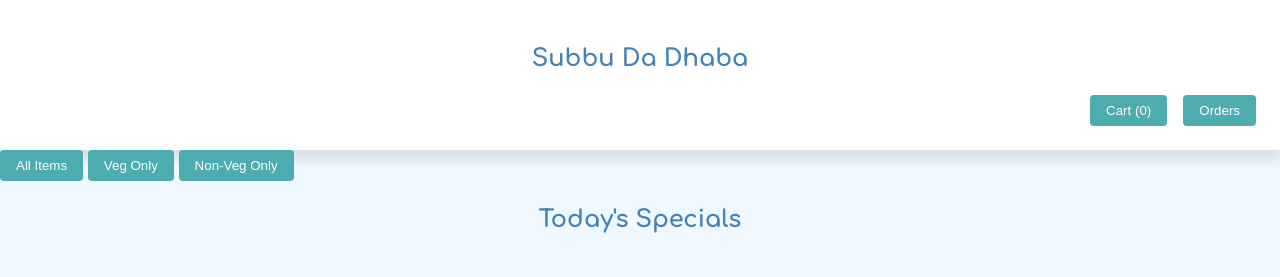
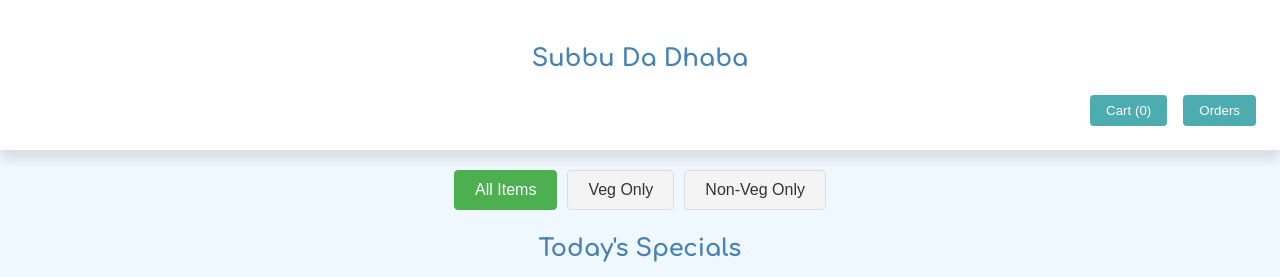
Before and after one commit to Jasbir25/restaurant_trial, a plain HTML site: page index.html in a window 1280 px wide. Shown: the top 277 px of the page. Drawn offline with Linux system fonts and the light colour scheme.

Commit message:
Update styles.css

```diff
--- a/styles.css
+++ b/styles.css
@@ -19,7 +19,6 @@
     font-weight: 700;
 }
 
-/* Rest of your existing CSS styles */
 html {
     scroll-behavior: smooth;
 }
@@ -164,7 +163,7 @@ button:active {
 }
 
 .modal {
-    background-color: rgba(0, 0, 0, 0.5); /* Semi-transparent background */
+    background-color: rgba(0, 0, 0, 0.5);
     display: none;
     position: fixed;
     z-index: 1;
@@ -181,9 +180,9 @@ button:active {
     border-radius: 8px;
     box-shadow: 0 4px 12px rgba(0, 0, 0, 0.15);
     padding: 2rem;
-    max-width: 500px; /* Limit the width of the modal */
-    width: 90%; /* Take up 90% of the screen width on smaller screens */
-    margin: 2rem auto; /* Center the modal and add some top/bottom margin */
+    max-width: 500px;
+    width: 90%;
+    margin: 2rem auto;
 }
 
 .close {
@@ -403,8 +402,6 @@ section {
 #overlay.show {
     opacity: 1;
 }
-
-/* Add media query for smaller screens */
 @media (max-width: 768px) {
     .menu-grid {
         grid-template-columns: repeat(auto-fill, minmax(200px, 1fr));
@@ -414,3 +411,34 @@ section {
         height: 150px;
     }
 }
+
+.filter-container {
+    display: flex;
+    justify-content: center;
+    margin: 20px 0;
+}
+
+.filter-btn {
+    background-color: #f4f4f4;
+    border: 1px solid #ddd;
+    color: #333;
+    padding: 10px 20px;
+    text-align: center;
+    text-decoration: none;
+    display: inline-block;
+    font-size: 16px;
+    margin: 0 5px;
+    cursor: pointer;
+    border-radius: 4px;
+    transition: background-color 0.3s, color 0.3s;
+}
+
+.filter-btn.active {
+    background-color: #4CAF50;
+    color: white;
+    border-color: #4CAF50;
+}
+
+.menu-item.hidden {
+    display: none;
+}
```
